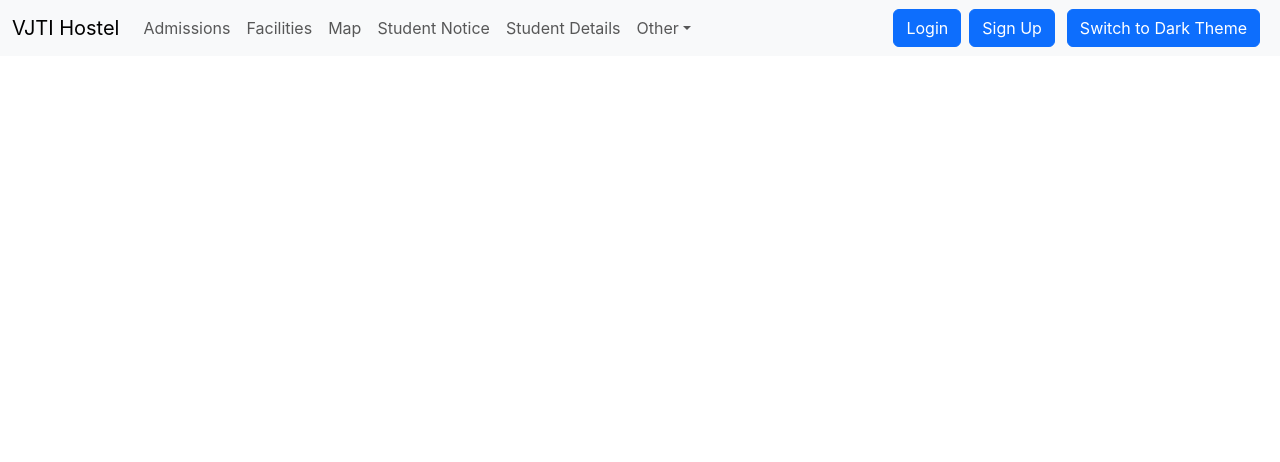
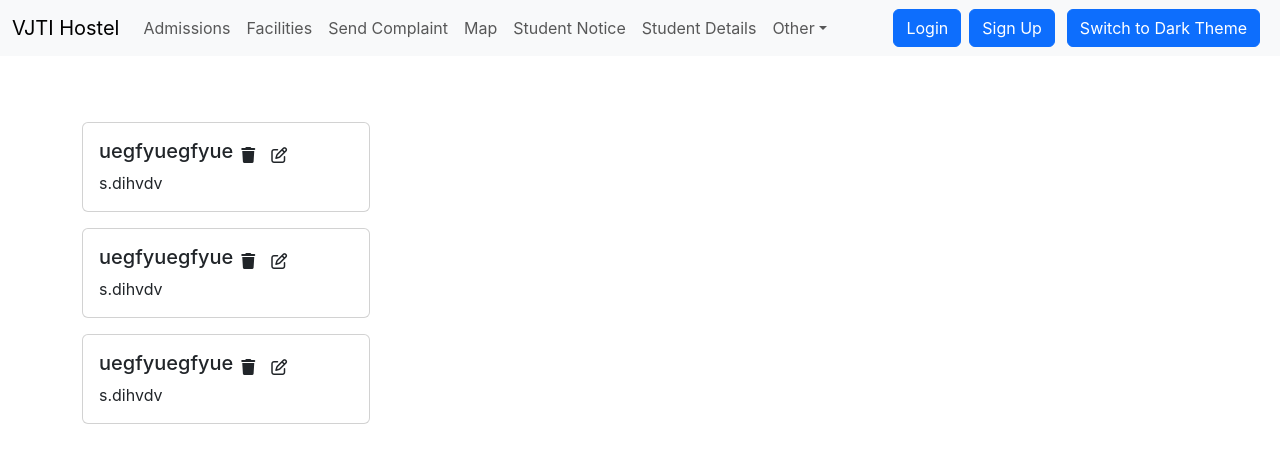
Before and after one commit to rushirajput18/VJTI-Hostel, a React (Create React App) app in the folder frontend/: page /complaint in a window 1280 px wide. Shown: the top 462 px of the page. Built offline with nearby package versions, Linux system fonts and the light colour scheme.

Commit message:
complaint basic added

```diff
--- a/frontend/src/App.js
+++ b/frontend/src/App.js
@@ -12,6 +12,8 @@ import Alert from './components/Alert';
 import Admission from './components/Admission';
 import Studentdetails from './components/Studentdetails';
 import Facilities from './components/Facilities';
+import Complaint from './components/Complaint';
+import SendComplaint from './components/SendComplaint';
 function App() {
   const [isDarkTheme, setIsDarkTheme] = useState(false);
 
@@ -39,6 +41,8 @@ function App() {
       <Route exact path='/signup' element={<Signup isDarkTheme={isDarkTheme} showAlert={showAlert}/>} />
       <Route exact path="/map" element= {<Map  isDarkTheme={isDarkTheme} showAlert={showAlert}/>}/>
       <Route exact path="/" element= {<Sliding  isDarkTheme={isDarkTheme} />}/>
+      <Route exact path="/complaint" element= {<Complaint  isDarkTheme={isDarkTheme} />}/>
+      <Route exact path="/sendcomplaint" element= {<SendComplaint  isDarkTheme={isDarkTheme} />}/>
       <Route exact path="/facilities" element= {<Facilities  isDarkTheme={isDarkTheme} />}/>
       <Route exact path="/admission" element = {<Admission isDarkTheme={isDarkTheme}/>} />
       <Route exact path="/studentNotice" element= {<StudentNotice notices={notices} isDarkTheme={isDarkTheme}
--- /dev/null
+++ b/frontend/src/components/Complaint.js
@@ -0,0 +1,50 @@
+import React from 'react'
+
+const Complaint = () => {
+  return (
+    <div className='container'>
+
+      <div className='col-md-3 my-3'>
+      <div className="card" style={{ width: '18rem' }}>
+        <div className="card-body">
+          <div className="d-flex align-items-center">
+          <h5 className="card-title">uegfyuegfyue</h5>
+            <i className="fa-solid fa-trash mx-2" ></i>
+            <i className= "fa-regular fa-pen-to-square mx-2"  ></i>
+          </div>
+          <p className="card-text">s.dihvdv</p>
+        </div>
+      </div>
+    </div>
+
+      <div className='col-md-3 my-3'>
+      <div className="card" style={{ width: '18rem' }}>
+        <div className="card-body">
+          <div className="d-flex align-items-center">
+          <h5 className="card-title">uegfyuegfyue</h5>
+            <i className="fa-solid fa-trash mx-2" ></i>
+            <i className= "fa-regular fa-pen-to-square mx-2"  ></i>
+          </div>
+          <p className="card-text">s.dihvdv</p>
+        </div>
+      </div>
+    </div>
+
+      <div className='col-md-3 my-3'>
+      <div className="card" style={{ width: '18rem' }}>
+        <div className="card-body">
+          <div className="d-flex align-items-center">
+          <h5 className="card-title">uegfyuegfyue</h5>
+            <i className="fa-solid fa-trash mx-2" ></i>
+            <i className= "fa-regular fa-pen-to-square mx-2"  ></i>
+          </div>
+          <p className="card-text">s.dihvdv</p>
+        </div>
+      </div>
+    </div>
+
+    </div>
+  )
+}
+
+export default Complaint
--- a/frontend/src/components/Navbar.js
+++ b/frontend/src/components/Navbar.js
@@ -40,6 +40,11 @@ const Navbar = ({ toggleDarkTheme, isDarkTheme }) => {
               <li className="nav-item">
                 <Link className="nav-link" to="/facilities">
                   Facilities
+                </Link>
+              </li>
+              <li className="nav-item">
+                <Link className="nav-link" to="/sendcomplaint">
+                  Send Complaint
                 </Link>
               </li>
               <li className="nav-item">
--- /dev/null
+++ b/frontend/src/components/SendComplaint.js
@@ -0,0 +1,35 @@
+import React from 'react'
+
+const SendComplaint = () => {
+  return (
+    <div>
+
+      <div>
+            <div className="container my-3">
+                <h2>Add a Note</h2>
+                <form className="my-3">
+                    <div className="mb-3">
+                        <label htmlFor="title" className="form-label">Title</label>
+                        <input type="text" className="form-control" id="title" name="title" aria-describedby="emailHelp"  />
+
+                    </div>
+                    <div className="mb-3">
+                        <label htmlFor="description" className="form-label">Desciption</label>
+                        <input type="text" className="form-control" id="description" name="description"  />
+                    </div>
+                    <div className="mb-3">
+                        <label htmlFor="tag" className="form-label">Tag</label>
+                        <input type="text" className="form-control" id="tag" name="tag" />
+                    </div>
+
+                    <button type="submit" className="btn btn-primary" >Submit</button>
+                </form>
+
+            </div>
+        </div>
+
+    </div>
+  )
+}
+
+export default SendComplaint
```
Also changed, not shown: frontend/src/components/Images/images.jpg.
